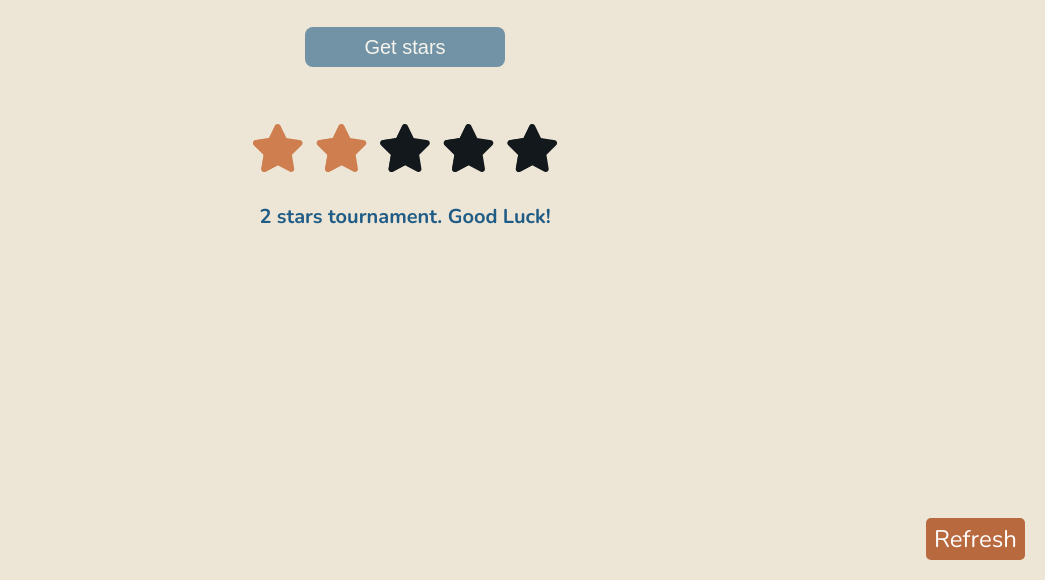
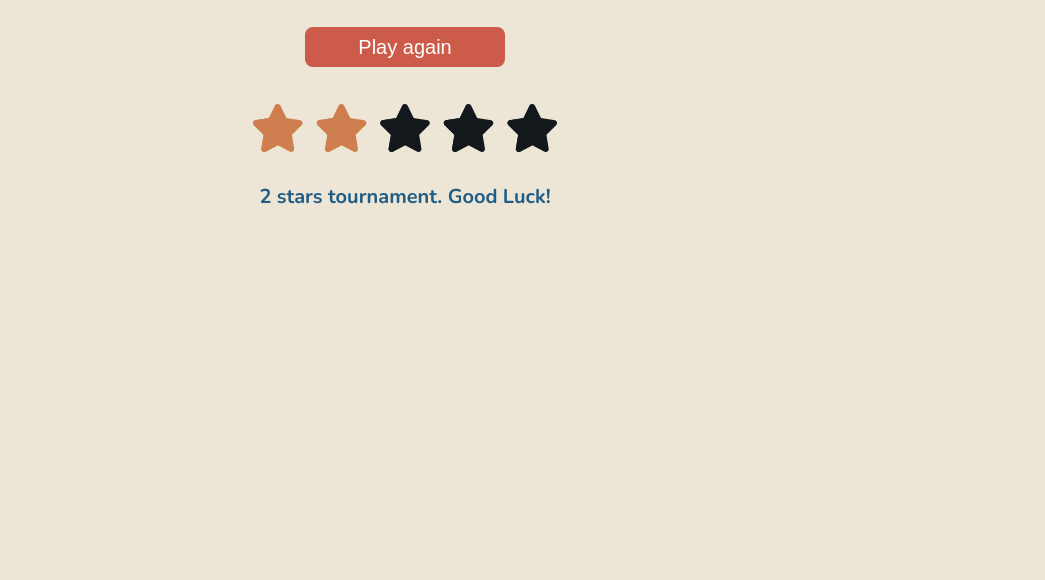
Before and after one commit to Stef-Lev/fifa-random-stars, a plain HTML site: page index.html in a window 1280 px wide. Both pictures are taken after a click on the button "Get stars". Shown: the part 220-800 px from the top of the page, without its empty margins (235-1280 px from the left). Drawn offline with nearby package versions, Linux system fonts and the light colour scheme.

Commit message:
fix overlay, minor style and layout changes

```diff
--- a/index.html
+++ b/index.html
@@ -17,6 +17,7 @@
     <h1>FIFA STARS</h1>
     <h2>Click the button to get a random star rating</h2>
     <button id="get-stars-btn">Get stars</button>
+    <button id="refresh-btn">Play again</button>
     <div id="stars-container">
       <div id="stars-overlay"></div>
       <fieldset class="rate">
@@ -68,9 +69,6 @@
       </fieldset>
     </div>
     <div id="msg-container"></div>
-
-    <div id="refresh-btn">Refresh</div>
-
     <script src="main.js"></script>
   </body>
 </html>
--- a/main.js
+++ b/main.js
@@ -6,13 +6,14 @@ getStarsBtn.addEventListener("click", getRandomStarRating);
 refreshBtn.addEventListener("click", refreshAll);
 
 function getRandomStarRating() {
-  getStarsBtn.disabled = true;
+  getStarsBtn.style.display = "none";
   const randomInputValue = Math.floor(Math.random() * 10) + 1;
   const inputElement = document.querySelector(
     `input[value="${randomInputValue}"]`
   );
   inputElement.checked = true;
   msg.innerHTML = `${randomInputValue / 2} stars tournament. Good Luck!`;
+  refreshBtn.style.display = "block";
 }
 
 function refreshAll() {
@@ -23,8 +24,7 @@ function refreshAll() {
     button.checked = false;
   });
 
-  document.getElementById("stars-overlay").style.display = "none";
-
   const getStarsBtn = document.getElementById("get-stars-btn");
-  getStarsBtn.disabled = false;
+  refreshBtn.style.display = "none";
+  getStarsBtn.style.display = "block";
 }
--- a/style.css
+++ b/style.css
@@ -16,19 +16,22 @@ body {
 }
 
 button {
-  background-color: #205d86;
   color: #fefefe;
   border: none;
   border-radius: 8px;
   width: 200px;
   height: 40px;
   font-size: 20px;
+  margin-bottom: 20px;
 }
-button:disabled {
-  opacity: 0.6;
+#get-stars-btn {
+  background-color: #205d86;
+}
+#refresh-btn {
+  background-color: #cd5b49;
+  display: none;
 }
 #stars-container {
-  margin-top: 40px;
   position: relative;
 }
 #stars-overlay {
@@ -38,16 +41,6 @@ button:disabled {
   width: 100%;
   height: 100%;
   z-index: 10;
-}
-#refresh-btn {
-  background-color: #b9693e;
-  color: #fefefe;
-  padding: 5px 8px;
-  border-radius: 5px;
-  position: absolute;
-  bottom: 20px;
-  right: 20px;
-  cursor: pointer;
 }
 
 @media (max-width: 767px) {
```
